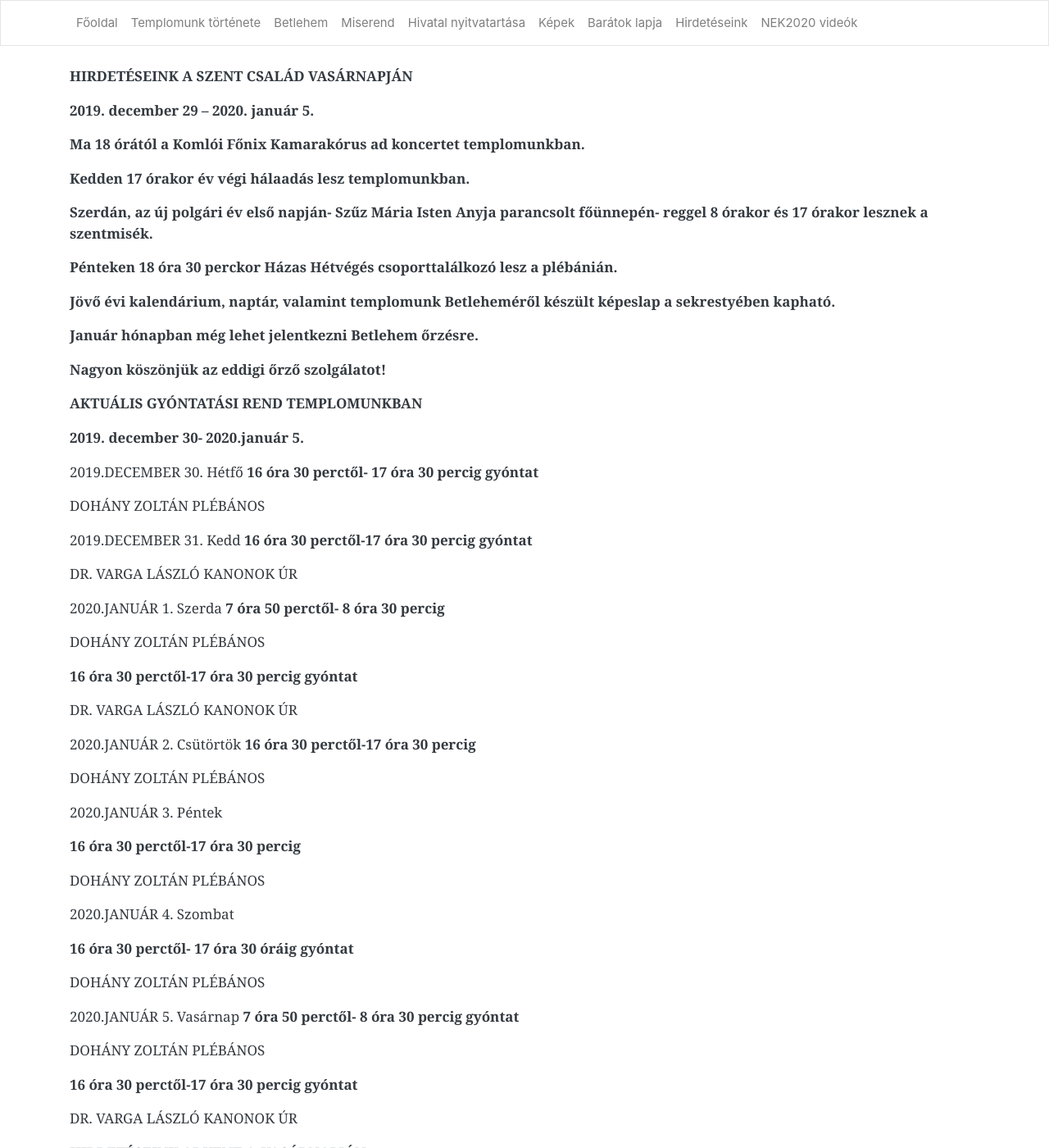
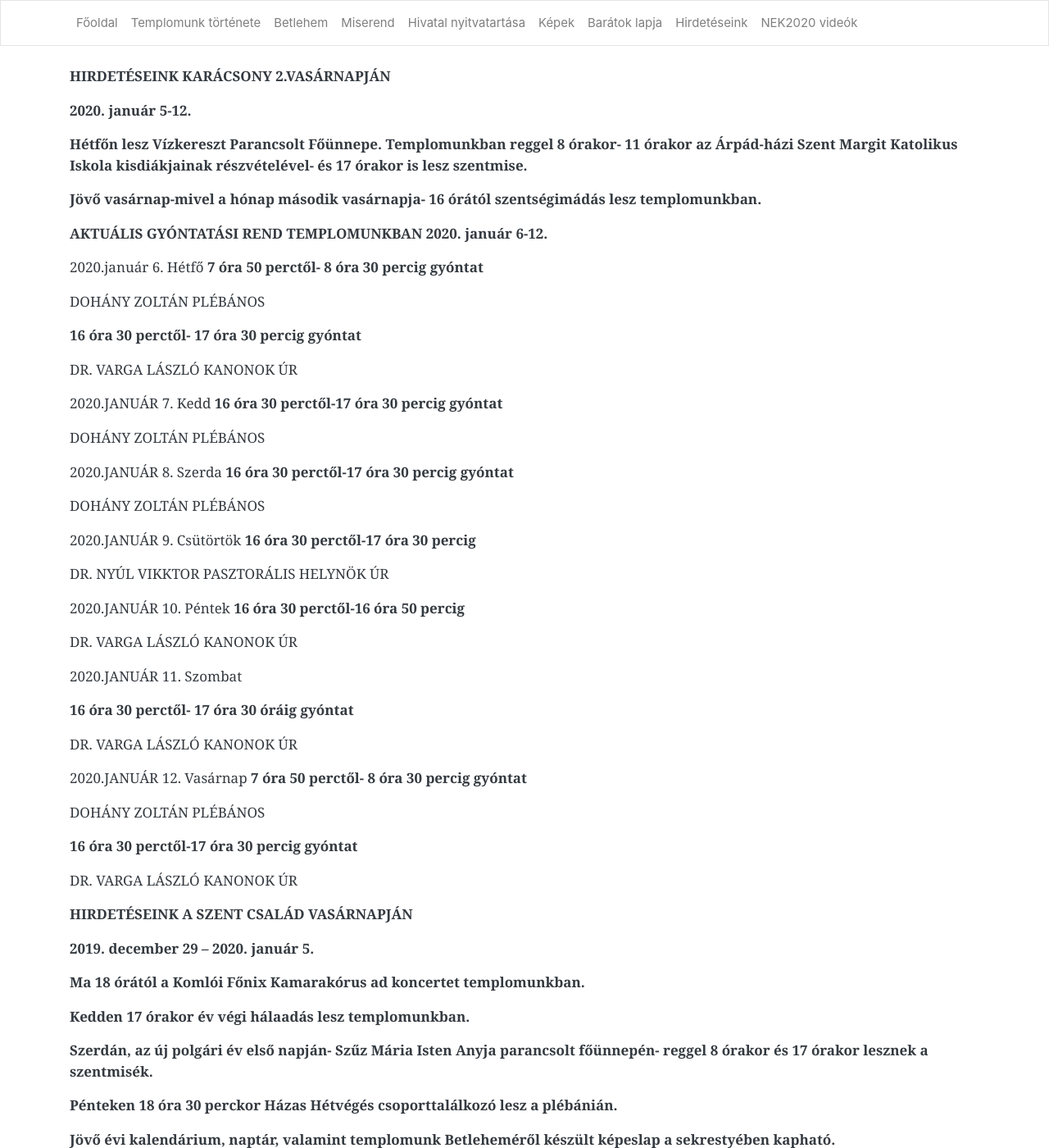
Before and after one commit to pecsi-ferences/pecsi-ferences.github.io, a Jekyll site: the page built from hirdeteseink.md, in a window 1280 px wide and 1400 px high. Shown: the whole window at 82% size. Built offline with Jekyll 4.4.1, drawn with Linux system fonts in a browser that asks for light colours; nearby versions of some CDN libraries.

Commit message:
Update from Forestry.io Zoltán Dohány updated hirdeteseink.md

```diff
--- a/hirdeteseink.md
+++ b/hirdeteseink.md
@@ -3,6 +3,54 @@ layout: default
 title: Hirdetéseink
 
 ---
+**HIRDETÉSEINK KARÁCSONY 2.VASÁRNAPJÁN**
+
+**2020. január 5-12.**
+
+**Hétfőn lesz Vízkereszt Parancsolt Főünnepe. Templomunkban reggel 8 órakor- 11 órakor az Árpád-házi Szent Margit Katolikus Iskola kisdiákjainak részvételével- és 17 órakor is lesz szentmise.**
+
+**Jövő vasárnap-mivel a hónap második vasárnapja- 16 órától szentségimádás lesz templomunkban.**
+
+**AKTUÁLIS GYÓNTATÁSI REND TEMPLOMUNKBAN           2020. január 6-12.**
+
+2020\.január 6. Hétfő **7 óra 50 perctől- 8 óra 30 percig gyóntat**
+
+DOHÁNY ZOLTÁN PLÉBÁNOS
+
+**16 óra 30 perctől- 17 óra 30 percig gyóntat**
+
+DR. VARGA LÁSZLÓ KANONOK ÚR
+
+2020\.JANUÁR 7. Kedd **16 óra 30 perctől-17 óra 30 percig gyóntat**
+
+DOHÁNY ZOLTÁN PLÉBÁNOS
+
+2020\.JANUÁR 8. Szerda **16 óra 30 perctől-17 óra 30 percig gyóntat**
+
+DOHÁNY ZOLTÁN PLÉBÁNOS
+
+2020\.JANUÁR 9. Csütörtök **16 óra 30 perctől-17 óra 30 percig**
+
+DR. NYÚL VIKKTOR PASZTORÁLIS HELYNÖK ÚR
+
+2020\.JANUÁR 10. Péntek **16 óra 30 perctől-16 óra 50 percig**
+
+DR. VARGA LÁSZLÓ KANONOK ÚR
+
+2020\.JANUÁR 11. Szombat
+
+**16 óra 30 perctől- 17 óra 30 óráig gyóntat**
+
+DR. VARGA LÁSZLÓ KANONOK ÚR
+
+2020\.JANUÁR 12. Vasárnap **7 óra 50 perctől- 8 óra 30 percig gyóntat**
+
+DOHÁNY ZOLTÁN PLÉBÁNOS
+
+**16 óra 30 perctől-17 óra 30 percig gyóntat**
+
+DR. VARGA LÁSZLÓ KANONOK ÚR
+
 **HIRDETÉSEINK A SZENT CSALÁD VASÁRNAPJÁN**
 
 **2019. december 29 – 2020. január 5.**
```
